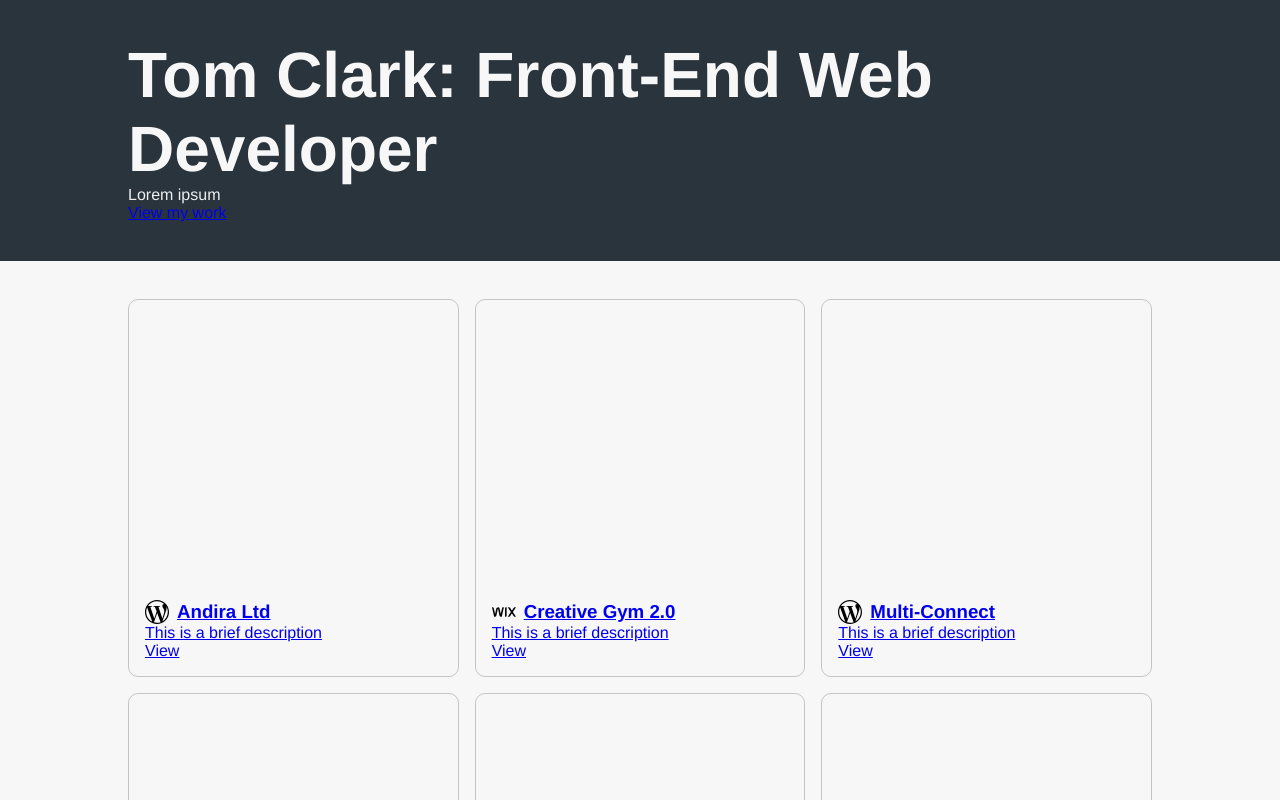
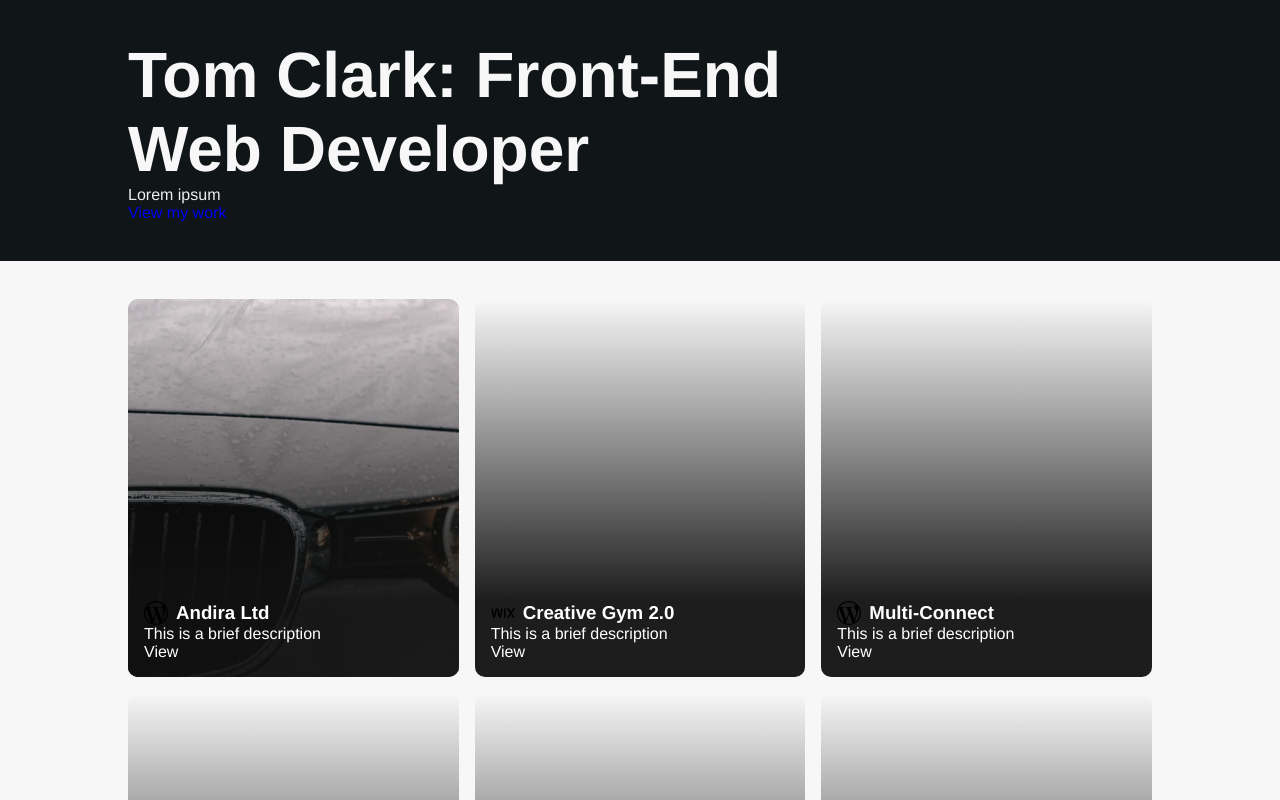
Before and after one commit to tom-hm-clark-dev/Portfolio, a React app: page / in a window 1280 px wide. Shown: the top 800 px of the page. Built offline with nearby package versions, Linux system fonts and the light colour scheme; the HTML template or start-up script is replaced by a standard one.

Commit message:
Started framework to add project content from 'projects' file

```diff
--- a/src/App.css
+++ b/src/App.css
@@ -2,6 +2,7 @@
     box-sizing: border-box;
     margin: 0;
     padding: 0;
+    text-decoration: none;
 }
 
 body {
@@ -21,7 +22,28 @@ h1 {
     align-items: center;
 }
 
+#hero {
+    position: relative;
+}
+
+#hero::before {
+    position: absolute;
+    content: "";
+    inset: 0;
+    background: rgba(0, 0, 0, 0.6);
+    z-index: 0;
+}
+
+#hero .row {
+    z-index: 1
+}
+
+#hero h1 {
+    max-width: 800px
+}
+
 #hero p {
+    max-width: 800px;
     color: #eee;
 }
 
@@ -59,12 +81,52 @@ h1 {
     width: 100%;
     aspect-ratio: 7/8;
     border-radius: 10px;
-    border: 1px solid rgba(0, 0, 0, 0.2);
     padding: 1em;
+    position: relative;
+    overflow: hidden;
+    background-size: cover;
+    background-position: center;
+    background-repeat: no-repeat;
 }
 
-.project-card * {
+.project-card::before {
+    content: "";
+    position: absolute;
+    inset: 0;
+    width: 100%;
+    height: 100%;
+    background-image: inherit;
+    background-size: cover;
+    background-position: center;
+    background-repeat: no-repeat;
+    transition: transform .3s ease;
+    border-radius: 10px;
+}
+
+.project-card:hover::before {
+    transform: scale(1.1);
+}
+
+.project-card .overlay {
+    position: absolute;
+    height: 100%;
+    width: 100%;
+    inset: 0;
+    background: linear-gradient(0deg,
+    rgba(17, 17, 17, 0.95) 20%,
+    rgba(17, 17, 17, 0.0));
+    z-index: 0;
+}
+
+.project-card .content {
+    z-index: 1;
+}
+
+.project-card h3,
+.project-card p,
+.project-card span {
     text-decoration: none;
+    color: #fff;
 }
 
 .project-card .row {
--- a/src/components/ProjectCard.tsx
+++ b/src/components/ProjectCard.tsx
@@ -6,19 +6,26 @@ type ProjectCardProps = {
     title: string;
     excerpt: string;
     url: string;
+    images?: string[];
 }
 
 export function ProjectCard( props: ProjectCardProps ) {
     return (
         <Link to={`/project/${props.slug}`}>
-            <div className="project-card">
+            <div className="project-card"
+            style={{
+            background: props.images?.[0] ?
+            `url(${props.images[0]})`
+            : undefined
+            }}>
+                <div className='overlay'></div>
                 <div className="content">
                     <div className="row">
                         <img className="platform-logo" src={props.platform}></img>
                         <h3>{props.title}</h3>
                     </div>
-                    {props.excerpt}
-                    <p>View</p>
+                    <p>{props.excerpt}</p>
+                    <span>View</span>
                 </div>
             </div>
         </Link>
--- a/src/components/Section.tsx
+++ b/src/components/Section.tsx
@@ -1,14 +1,18 @@
-import type { ReactNode } from 'react'
+import type { CSSProperties, ReactNode } from 'react'
 
 type SectionProps = {
-  bg: string,
-  id: string,
-  children: ReactNode
+  bg?: string,
+  id?: string,
+  children: ReactNode,
+  style?: CSSProperties
 }
 
-export function Section({id, bg, children}: SectionProps) {
+export function Section({id, bg, children, style}: SectionProps) {
   return (
-    <div id={id} className={`section section--${bg}`}>
+    <div
+    id={id}
+    className={`section section--${bg}`}
+    style={style}>
       {children}
     </div>
   )
--- a/src/data/projects.tsx
+++ b/src/data/projects.tsx
@@ -12,6 +12,12 @@ const projects = [
         url:"https://andira.madmdev.co.uk/",
         images: [
             AndiraHero
+        ],
+        content: [
+            {
+                type:"heading",
+                text:"This is a heading"
+            }
         ]
     },
     {
--- a/src/pages/ProjectDetailsPage.tsx
+++ b/src/pages/ProjectDetailsPage.tsx
@@ -1,5 +1,8 @@
 import { useParams } from "react-router-dom"
 import projects from "../data/projects";
+import Section from "../components/Section";
+import Row from "../components/Row";
+import Col from "../components/Col";
 
 export function ProjectDetailsPage() {
   const {slug} = useParams();
@@ -9,18 +12,30 @@ export function ProjectDetailsPage() {
     return <h1>Project not found</h1>;
   }
   return (
-    <section>
-      <div className="row">
-        <div className="col">
-          <h1>{project.title}</h1>
-          <p>{project.excerpt}</p>
-          {project.images?.map((image) => (
-            <img key={project.slug} src={image}></img>
-          ))}
-        </div>
-      </div>
-
-    </section>
+    <>
+      <Section
+      id="hero"
+      bg="dark"
+      style={{
+        backgroundImage: project.images?.[0] ?
+        `url(${project.images[0]})`
+        : undefined
+      }}>
+        <Row>
+          <Col>
+            <h1>{project.title}</h1>
+            <p>{project.excerpt}</p>
+          </Col>
+        </Row>
+      </Section>
+      <Section>
+        <Row>
+          <Col>
+          <p>f</p>
+          </Col>
+        </Row>
+      </Section>
+    </>
   )
 }
 
```
